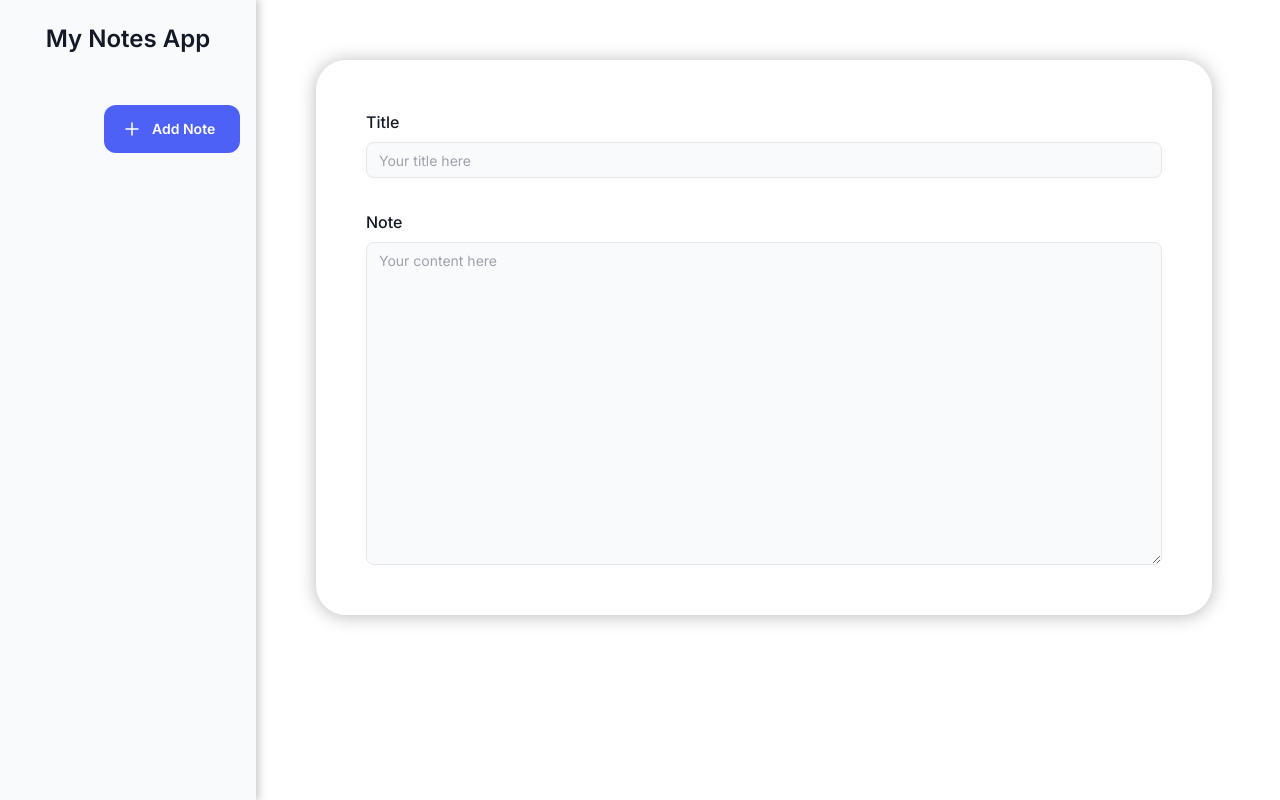
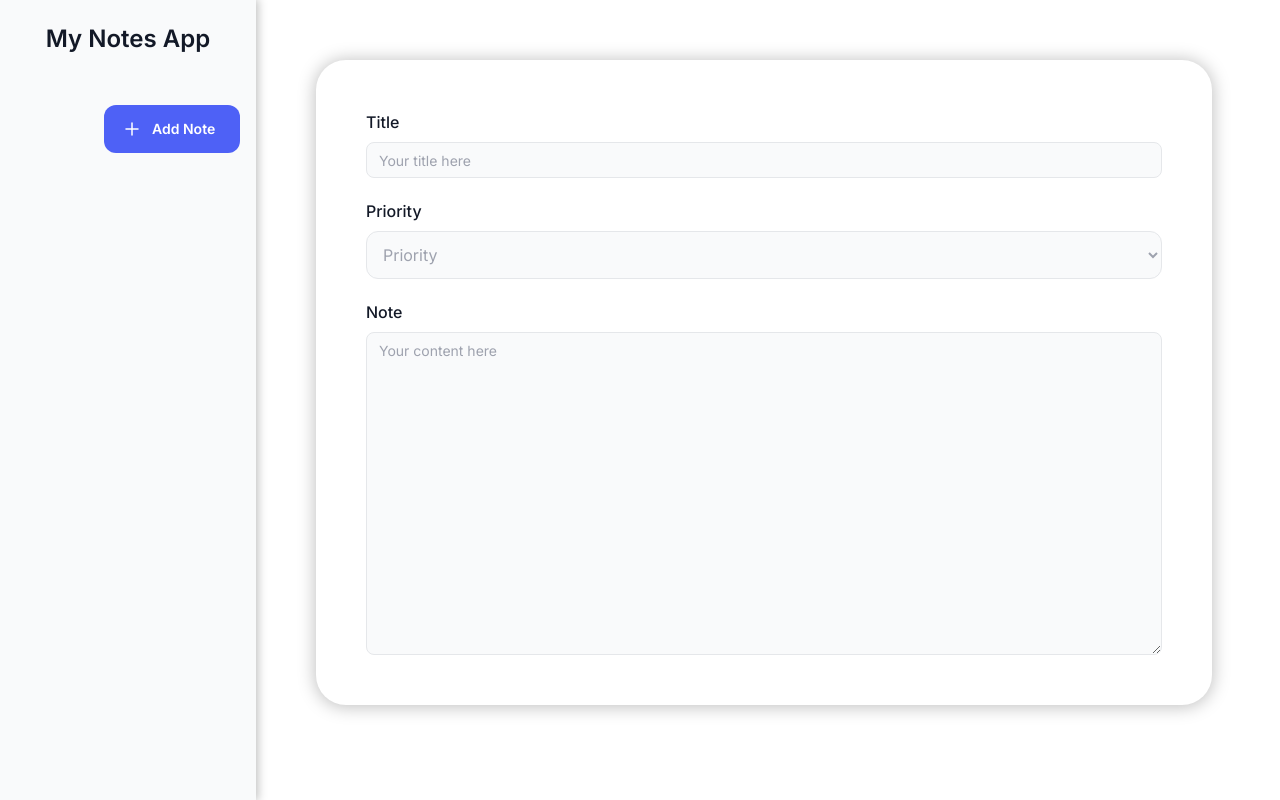
Before and after one commit to crock-sk/react-notes, a React (Vite) app: page /notes in a window 1280 px wide. Both pictures are taken after a click on the button "Add Note". Built offline with nearby package versions, Linux system fonts and the light colour scheme.

Commit message:
Do Milestone 2.0

```diff
--- a/package.json
+++ b/package.json
@@ -13,8 +13,7 @@
     "modern-normalize": "^3.0.1",
     "react": "^19.1.0",
     "react-dom": "^19.1.0",
-    "react-router": "^7.7.1",
-    "uuid": "^11.1.0"
+    "react-router": "^7.7.1"
   },
   "devDependencies": {
     "@eslint/js": "^9.30.1",
--- a/src/components/Main/Main.jsx
+++ b/src/components/Main/Main.jsx
@@ -1,12 +1,10 @@
 import css from "./Main.module.css";
-import { v4 as uuidv4 } from "uuid";
 import NoteList from "../NoteList/NoteList";
 import Title from "../Title/Title";
 import { Link } from "react-router";
 
 const Main = ({ isOpen, setIsOpen, notes }) => {
-  console.log("isOpen", isOpen);
-  const id = uuidv4();
+  const id = crypto.randomUUID();
   return (
     <div className={css.main}>
       <Title isOpen={isOpen} setIsOpen={setIsOpen}/>
--- a/src/components/NoteForm/NoteForm.jsx
+++ b/src/components/NoteForm/NoteForm.jsx
@@ -7,20 +7,15 @@ export default function NoteForm({ notes, setNotes }) {
   const [showMessage, setShowMessage] = useState(false);
   const [title, setTitle] = useState("");
   const [content, setContent] = useState("");
-
-  // useEffect(() => {
-  //     setTitle(activeNote.title || "");
-  //     setNote(activeNote.note || "");
-  // }, [activeNote]);
+  const [priority, setPriority] = useState("");
 
   const note = notes.find((note) => note.id == notesId);
 
   useEffect(() => {
     setTitle(note?.title || "");
     setContent(note?.content || "");
+    setPriority(note?.priority || "");
   }, [note]);
-
-
 
   const handleBlur = () => {
     if (!title.trim() && !content.trim()) return;
@@ -29,6 +24,7 @@ export default function NoteForm({ notes, setNotes }) {
       id: notesId,
       title: title.trim(),
       content: content.trim(),
+      priority,
     };
 
     if (note) {
@@ -37,7 +33,6 @@ export default function NoteForm({ notes, setNotes }) {
       );
     } else {
       setNotes((prev) => [...prev, updatedNote]);
-      // setActiveNote(updatedNote);
     }
 
     setShowMessage(true);
@@ -65,6 +60,34 @@ export default function NoteForm({ notes, setNotes }) {
         </div>
 
         <div className={css.formGroup}>
+          <label htmlFor="priority">Priority</label>
+          <select
+            id="priority"
+            name="priority"
+            value={priority}
+            onChange={(e) => setPriority(e.target.value)}
+            onBlur={handleBlur}
+            className={`${css.select} ${
+              priority ? css[priority] : css.placeholder
+            }`}
+            required
+          >
+            <option value="" disabled className={css.placeholder}>
+              Priority
+            </option>
+            <option value="low" className={css.low}>
+              Low
+            </option>
+            <option value="medium" className={css.medium}>
+              Medium
+            </option>
+            <option value="high" className={css.high}>
+              High
+            </option>
+          </select>
+        </div>
+
+        <div className={css.formGroup}>
           <label htmlFor="content">Note</label>
           <textarea
             id="content"
--- a/src/components/NoteForm/NoteForm.module.css
+++ b/src/components/NoteForm/NoteForm.module.css
@@ -33,7 +33,52 @@
   width: 100%;
   height: 36px;
   background-color: #f9fafb;
-  margin-bottom: 32px;
+  margin-bottom: 21px;
+}
+
+.select {
+  border: 1.5px solid #e5e7ea;
+  border-radius: 12px;
+  padding: 12px;
+  width: 100%;
+  height: 48px;
+  background-color: #f9fafb;
+  margin-bottom: 21px;
+}
+
+.select.placeholder {
+  font-weight: 400;
+  font-size: 16px;
+  line-height: 150%;
+  color: #9ea2ae;
+}
+
+.select.low {
+  color: green;
+}
+.select.medium {
+  color: orange;
+}
+.select.high {
+  color: red;
+}
+
+.select.placeholder {
+  color: #9ea2ae;
+}
+
+.placeholder {
+  color: #9ea2ae;
+}
+
+.low {
+  color: green;
+}
+.medium {
+  color: orange;
+}
+.high {
+  color: red;
 }
 
 .textarea {
@@ -80,7 +125,7 @@
     margin-top: 23px;
   }
 
-  .message{
+  .message {
     top: -20px;
     right: 0;
   }
--- a/src/components/NoteList/NoteList.jsx
+++ b/src/components/NoteList/NoteList.jsx
@@ -2,19 +2,32 @@ import css from "./NoteList.module.css";
 import { NavLink } from "react-router";
 
 export default function NoteList({ notes, setIsOpen }) {
+  const priorityOrder = ["high", "medium", "low"];
+
+  const groupedNotes = priorityOrder.map((priority) => ({
+    priority,
+    notes: notes.filter((note) => note.priority === priority),
+  }));
+
   return (
+    <div>
+      {groupedNotes.map(
+        (group) =>
+          group.notes.length > 0 && (
+            <div key={group.priority} className={css.group}>
+              <h3 className={css.groupTitle}>{group.priority} Priority</h3>
               <ul className={css.list}>
-      {notes.map((note) => (
+                {group.notes.map((note) => (
                   <li
                     key={note.id}
-          onClick={() => {
-            setIsOpen(true);
-          }}
+                    onClick={() => setIsOpen(true)}
                     className={css.listItem}
                   >
                     <NavLink
                       to={`/notes/${note.id}`}
-            className={({ isActive }) => (isActive ? css.active : "") + " " + css.navLink}
+                      className={({ isActive }) =>
+                        `${isActive ? css.active : ""} ${css.navLink}`.trim()
+                      }
                     >
                       <h2 className={css.title}>{note.title}</h2>
                       <div className={css.wrapper}>
@@ -39,5 +52,9 @@ export default function NoteList({ notes, setIsOpen }) {
                   </li>
                 ))}
               </ul>
+            </div>
+          )
+      )}
+    </div>
   );
 }
--- a/src/components/NoteList/NoteList.module.css
+++ b/src/components/NoteList/NoteList.module.css
@@ -1,8 +1,20 @@
+.group {
+  margin-top: 35px;
+  padding-left: 15px;
+}
+
+.groupTitle {
+  font-weight: 600;
+  font-size: 24px;
+  line-height: 117%;
+  color: #131927;
+  text-transform: capitalize;
+}
+
 .list {
   border-radius: 0 0 8px 8px;
   padding: 15px;
   margin: 0;
-  margin-top: 36px;
   list-style: none;
 }
 
@@ -13,11 +25,10 @@
   align-items: center;
 }
 
-.navLink{
+.navLink {
   display: flex;
   justify-content: space-between;
 }
-
 
 .title {
   font-weight: 400;
@@ -25,7 +36,6 @@
   line-height: 150%;
   color: #131927;
 }
-
 
 .button {
   align-self: flex-end;
@@ -64,21 +74,34 @@
   text-overflow: ellipsis;
 }
 
-.wrapper{
-  span{
+.wrapper {
+  span {
     display: none;
   }
 }
 
 @media (max-width: 768px) {
+  .groupTitle {
+    margin-bottom: 5px;
+  }
+
   .list {
     width: 358px;
     padding: 0;
   }
 
   .listItem {
+    display: flex;
     padding-left: 12px;
     padding-right: 16px;
+  }
+
+  .navLink {
+    display: flex;
+    justify-content: space-between;
+    align-items: center;
+    width: 100%;
+    text-decoration: none;
   }
 
   .wrapper {
--- a/src/components/Title/Title.jsx
+++ b/src/components/Title/Title.jsx
@@ -2,7 +2,6 @@ import css from "./Title.module.css";
 import { Link } from "react-router";
 
 const Title = ({ isOpen, setIsOpen }) => {
-  console.log(isOpen);
   return (
     <h1 className={css.title}>
       <Link
```
Also changed, not shown: 1 other file (tests, documents, lock files or other folders). Lines whose indentation alone changed are shown as unchanged.
